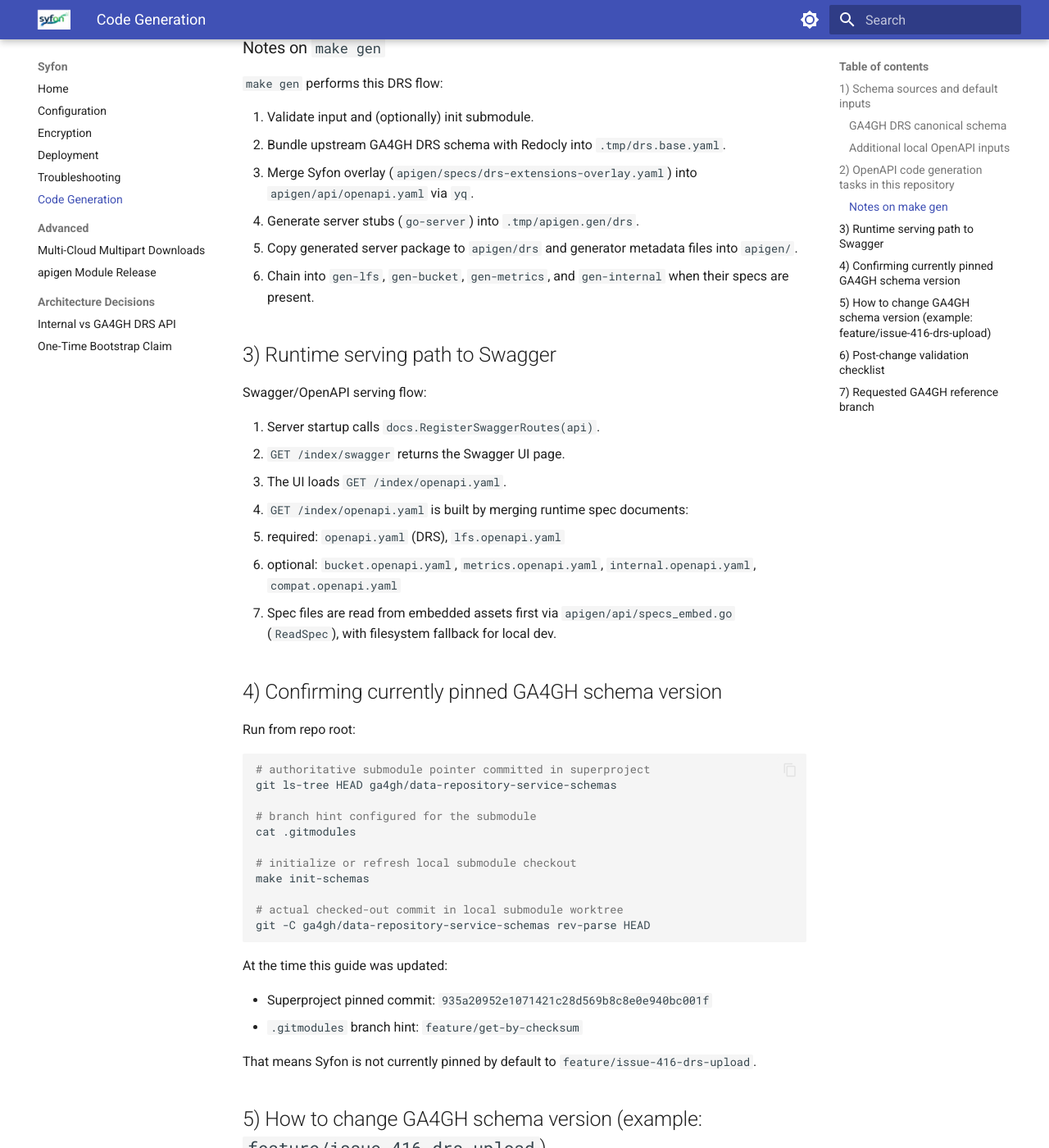
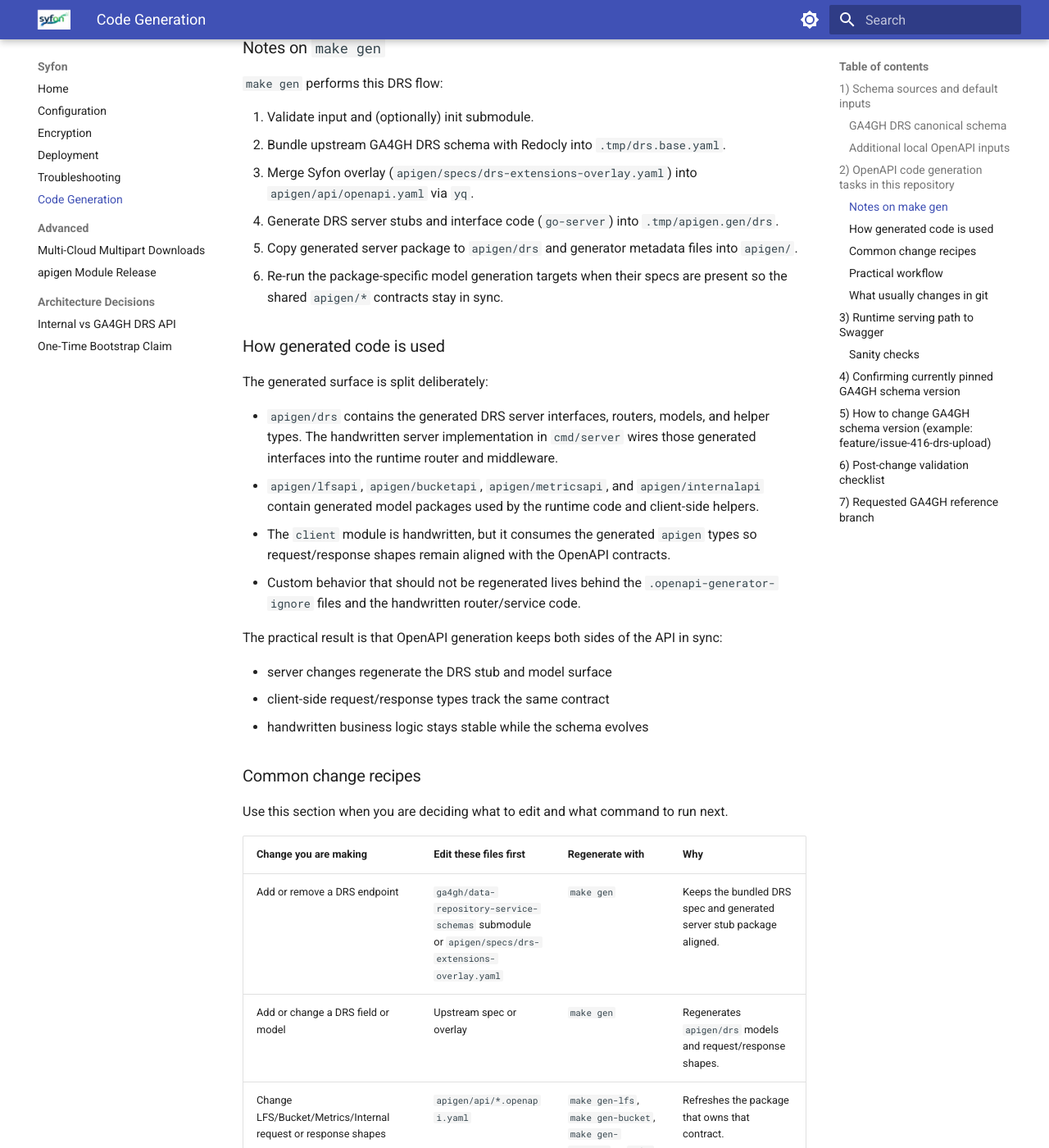
Before and after one commit to calypr/syfon, an MkDocs documentation site: the page built from docs/operator-guide-code-generation.md, in a window 1280 px wide and 1400 px high, scrolled down 1458 px. Shown: the whole window at 82% size. Built offline with MkDocs 1.6.1 and Material for MkDocs 9.7.7, drawn with Linux system fonts in a browser that asks for light colours; some of the changed text lies outside the part shown.

Commit message:
update docs

```diff
--- a/docs/operator-guide-code-generation.md
+++ b/docs/operator-guide-code-generation.md
@@ -46,9 +46,51 @@ The repository contains multiple generation tasks (not only DRS). All are implem
 1. Validate input and (optionally) init submodule.
 2. Bundle upstream GA4GH DRS schema with Redocly into `.tmp/drs.base.yaml`.
 3. Merge Syfon overlay (`apigen/specs/drs-extensions-overlay.yaml`) into `apigen/api/openapi.yaml` via `yq`.
-4. Generate server stubs (`go-server`) into `.tmp/apigen.gen/drs`.
+4. Generate DRS server stubs and interface code (`go-server`) into `.tmp/apigen.gen/drs`.
 5. Copy generated server package to `apigen/drs` and generator metadata files into `apigen/`.
-6. Chain into `gen-lfs`, `gen-bucket`, `gen-metrics`, and `gen-internal` when their specs are present.
+6. Re-run the package-specific model generation targets when their specs are present so the shared `apigen/*` contracts stay in sync.
+
+### How generated code is used
+
+The generated surface is split deliberately:
+
+- `apigen/drs` contains the generated DRS server interfaces, routers, models, and helper types. The handwritten server implementation in `cmd/server` wires those generated interfaces into the runtime router and middleware.
+- `apigen/lfsapi`, `apigen/bucketapi`, `apigen/metricsapi`, and `apigen/internalapi` contain generated model packages used by the runtime code and client-side helpers.
+- The `client` module is handwritten, but it consumes the generated `apigen` types so request/response shapes remain aligned with the OpenAPI contracts.
+- Custom behavior that should not be regenerated lives behind the `.openapi-generator-ignore` files and the handwritten router/service code.
+
+The practical result is that OpenAPI generation keeps both sides of the API in sync:
+
+- server changes regenerate the DRS stub and model surface
+- client-side request/response types track the same contract
+- handwritten business logic stays stable while the schema evolves
+
+### Common change recipes
+
+Use this section when you are deciding what to edit and what command to run next.
+
+| Change you are making | Edit these files first | Regenerate with | Why |
+|---|---|---|---|
+| Add or remove a DRS endpoint | `ga4gh/data-repository-service-schemas` submodule or `apigen/specs/drs-extensions-overlay.yaml` | `make gen` | Keeps the bundled DRS spec and generated server stub package aligned. |
+| Add or change a DRS field or model | Upstream spec or overlay | `make gen` | Regenerates `apigen/drs` models and request/response shapes. |
+| Change LFS/Bucket/Metrics/Internal request or response shapes | `apigen/api/*.openapi.yaml` | `make gen-lfs`, `make gen-bucket`, `make gen-metrics`, or `make gen-internal` | Refreshes the package that owns that contract. |
+| Change route behavior, auth, middleware, or validation logic only | `cmd/server`, `internal/api/*`, `internal/api/middleware/*` | No regen needed | These are handwritten runtime concerns, not generated contracts. |
+| Update docs served at `/index/openapi.yaml` | `apigen/api/*.openapi.yaml` and any asset/embed code | The relevant `make gen*` target plus tests | The runtime docs endpoint reads the bundled spec files. |
+
+### Practical workflow
+
+1. Make the schema or handler change.
+2. Regenerate the affected package(s).
+3. Review the diff in both the spec and generated code.
+4. Run the impacted tests, not just `go test ./...` by habit.
+5. Commit the generated files together with the source change so the branch stays reproducible.
+
+### What usually changes in git
+
+- DRS changes usually touch the submodule pointer, `apigen/api/openapi.yaml`, `apigen/drs/*`, and sometimes `docs/index.md` or `README.md`.
+- LFS changes usually touch `apigen/api/lfs.openapi.yaml` and `apigen/lfsapi/*`.
+- Bucket, metrics, and internal schema changes follow the same pattern in their corresponding `apigen/api/*.openapi.yaml` and generated package directory.
+- Pure runtime changes usually do not touch `apigen/` at all.
 
 ## 3) Runtime serving path to Swagger
 
@@ -61,6 +103,17 @@ Swagger/OpenAPI serving flow:
    - required: `openapi.yaml` (DRS), `lfs.openapi.yaml`
    - optional: `bucket.openapi.yaml`, `metrics.openapi.yaml`, `internal.openapi.yaml`, `compat.openapi.yaml`
 5. Spec files are read from embedded assets first via `apigen/api/specs_embed.go` (`ReadSpec`), with filesystem fallback for local dev.
+
+### Sanity checks
+
+- `make gen` or the specific `make gen-*` target should complete without leaving unexpected files under `.tmp/`.
+- `go test ./cmd/server ./tests/endpoints/...` should pass for DRS route and coverage changes.
+- `go test ./...` is the broadest check, but route/spec changes should also be validated against the affected docs endpoints:
+  - `/index/swagger`
+  - `/index/openapi.yaml`
+  - `/index/lfs.openapi.yaml`
+  - `/index/bucket.openapi.yaml`
+  - `/index/internal.openapi.yaml`
 
 ## 4) Confirming currently pinned GA4GH schema version
 
```
Also changed, not shown: README.md (+26 -4 lines).
